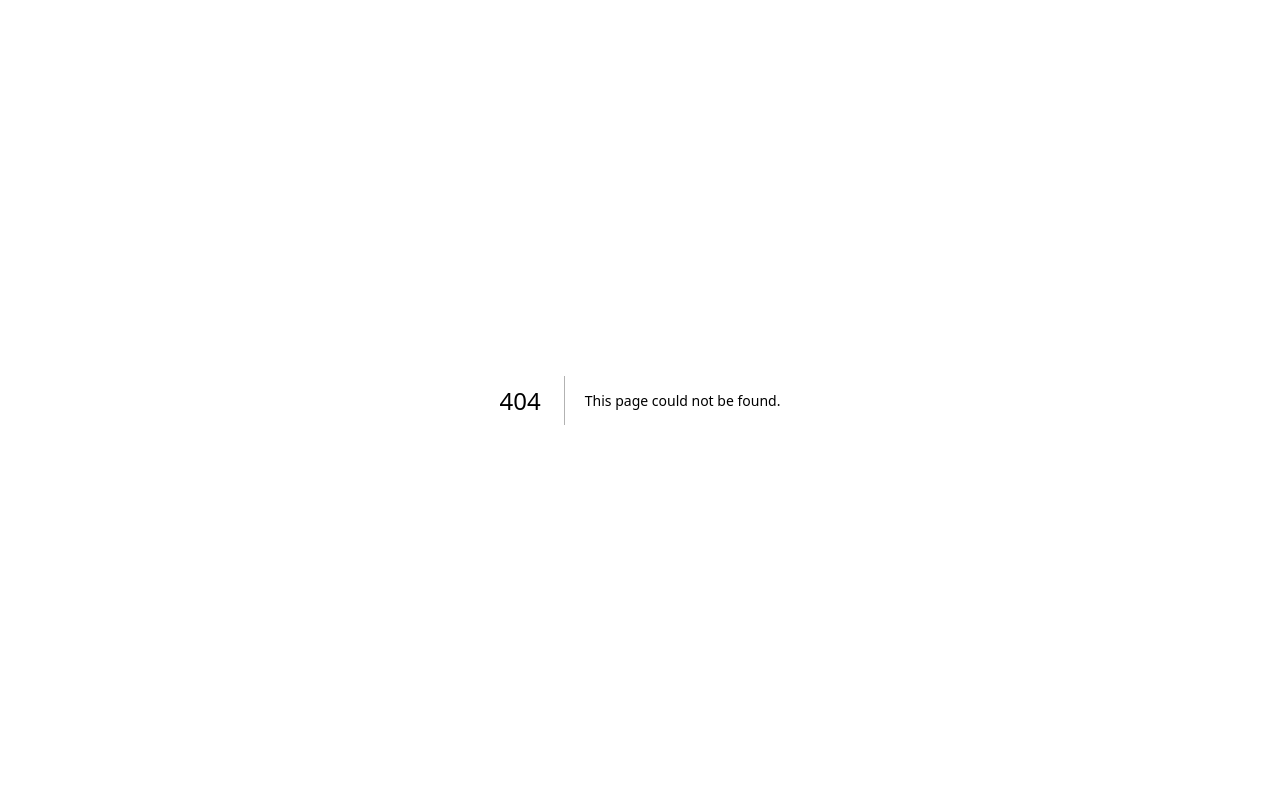
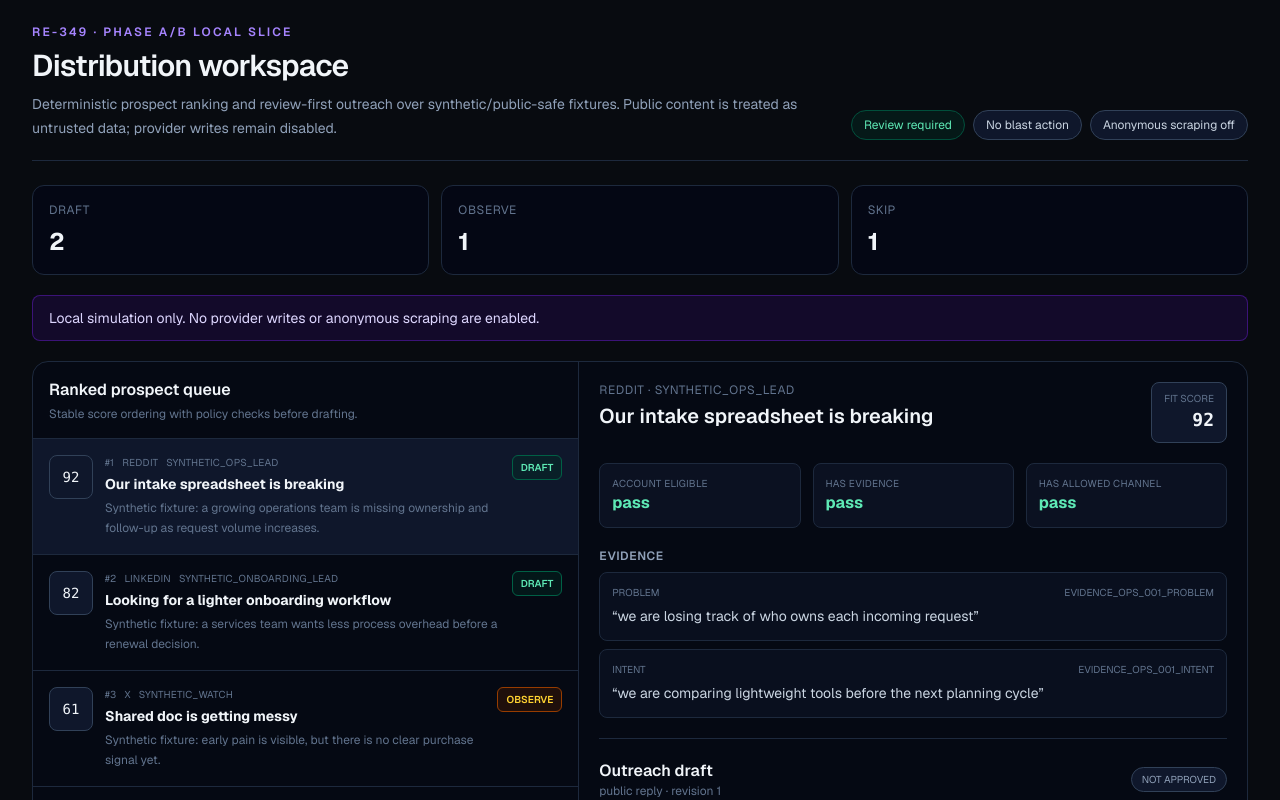
Before and after one commit to rrahul0904/intent-revenue-os, a Next.js app: page /distribution in a window 1280 px wide. Before the commit this address had no page. Shown: the top 800 px of the page. Built offline with nearby package versions, Linux system fonts and the light colour scheme.

Commit message:
feat(distribution): expose local distribution workspace

```diff
--- /dev/null
+++ b/src/app/distribution/page.tsx
@@ -0,0 +1,5 @@
+import { DistributionWorkspace } from "@/components/distribution-workspace";
+
+export default function DistributionPage() {
+  return <DistributionWorkspace />;
+}
```
